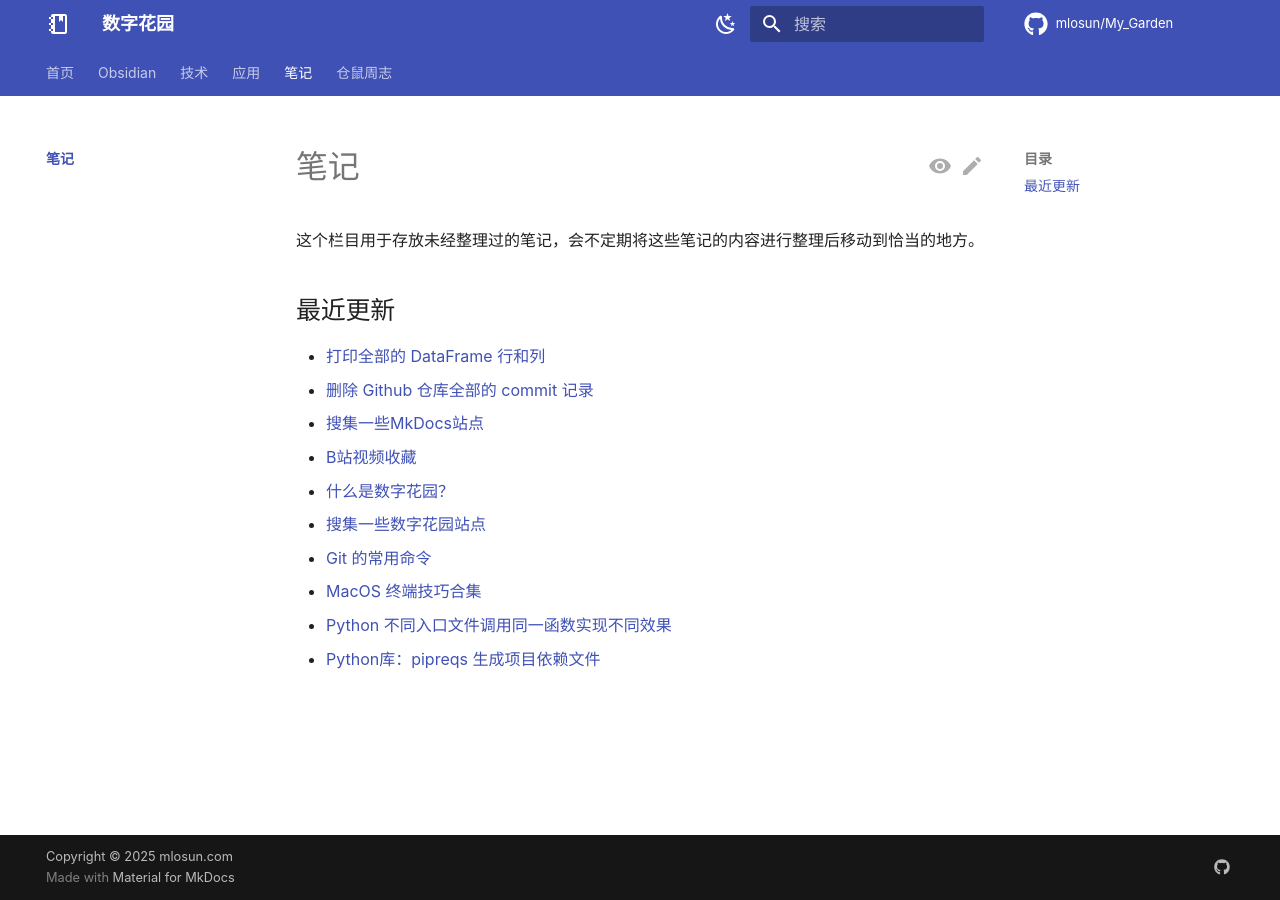
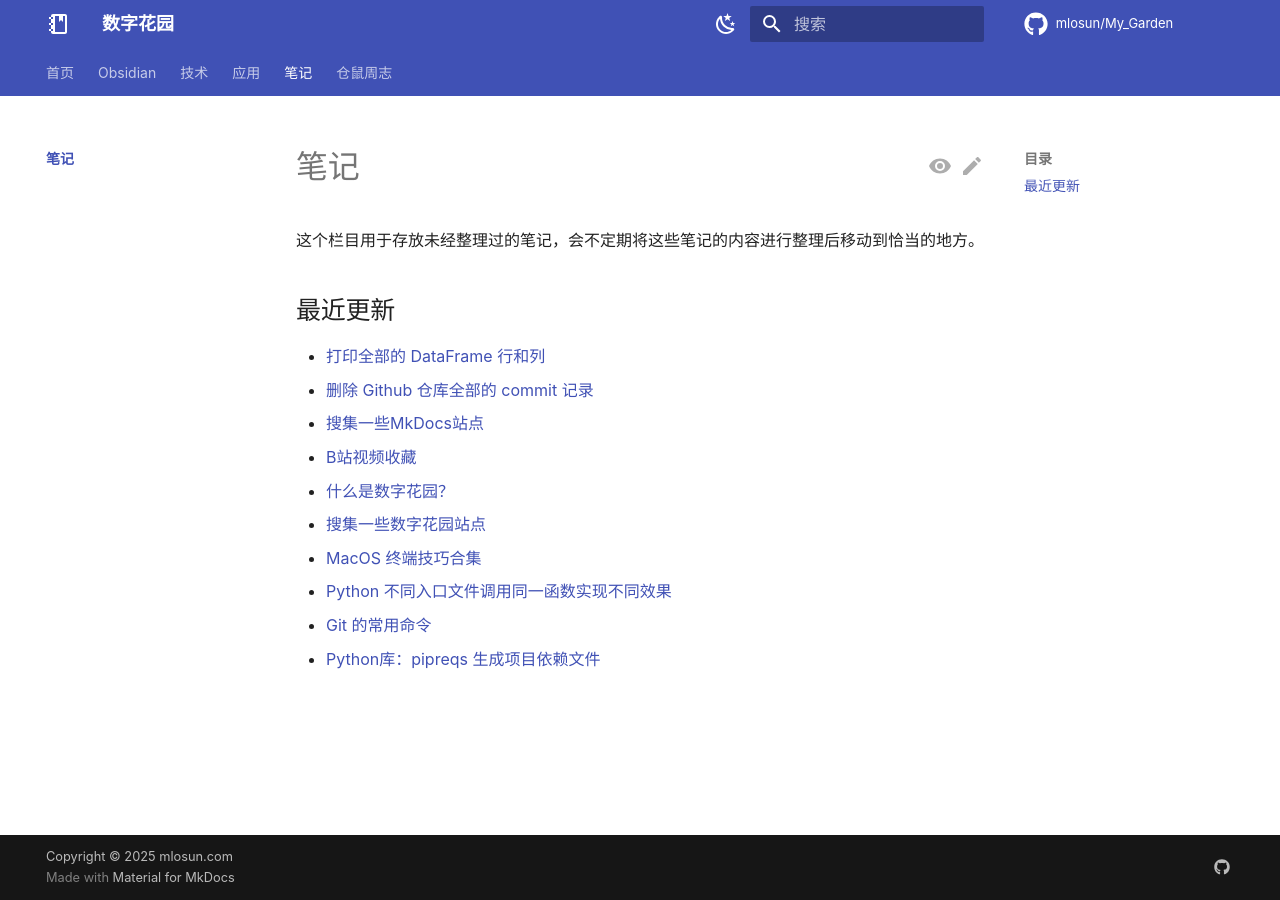
Before and after one commit to mlosun/My_Garden, an MkDocs documentation site: the page built from docs/notes/index.md, in a window 1280 px wide. Built offline with MkDocs 1.6.1 and Material for MkDocs 9.7.7, drawn with Linux system fonts in a browser that asks for light colours; comment, search, counter and statistics services are not loaded.

```diff
--- a/docs/notes/index.md
+++ b/docs/notes/index.md
@@ -15,7 +15,7 @@ title: 笔记
 - [B站视频收藏](./B%E7%AB%99%E8%A7%86%E9%A2%91%E6%94%B6%E8%97%8F.md)
 - [什么是数字花园？](./%E4%BB%80%E4%B9%88%E6%98%AF%E6%95%B0%E5%AD%97%E8%8A%B1%E5%9B%AD%EF%BC%9F.md)
 - [搜集一些数字花园站点](./%E6%90%9C%E9%9B%86%E4%B8%80%E4%BA%9B%E6%95%B0%E5%AD%97%E8%8A%B1%E5%9B%AD%E7%AB%99%E7%82%B9.md)
-- [Git 的常用命令](./Git%20%E7%9A%84%E5%B8%B8%E7%94%A8%E5%91%BD%E4%BB%A4.md)
 - [MacOS 终端技巧合集](./MacOS%20%E7%BB%88%E7%AB%AF%E6%8A%80%E5%B7%A7%E5%90%88%E9%9B%86.md)
 - [Python 不同入口文件调用同一函数实现不同效果](./Python%20%E4%B8%8D%E5%90%8C%E5%85%A5%E5%8F%A3%E6%96%87%E4%BB%B6%E8%B0%83%E7%94%A8%E5%90%8C%E4%B8%80%E5%87%BD%E6%95%B0%E5%AE%9E%E7%8E%B0%E4%B8%8D%E5%90%8C%E6%95%88%E6%9E%9C.md)
+- [Git 的常用命令](./Git%20%E7%9A%84%E5%B8%B8%E7%94%A8%E5%91%BD%E4%BB%A4.md)
 - [Python库：pipreqs 生成项目依赖文件](./Python%E5%BA%93%EF%BC%9Apipreqs%20%E7%94%9F%E6%88%90%E9%A1%B9%E7%9B%AE%E4%BE%9D%E8%B5%96%E6%96%87%E4%BB%B6.md)
```
